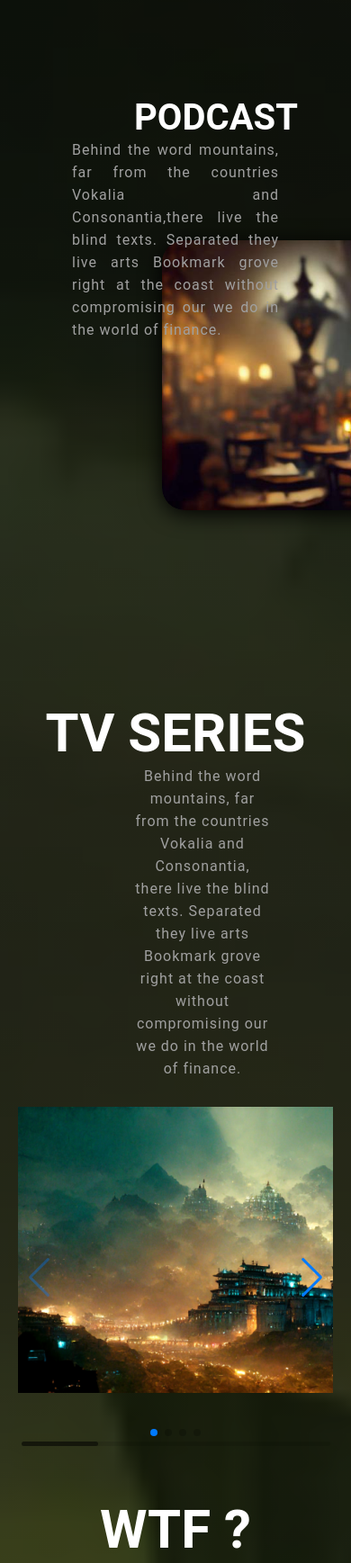
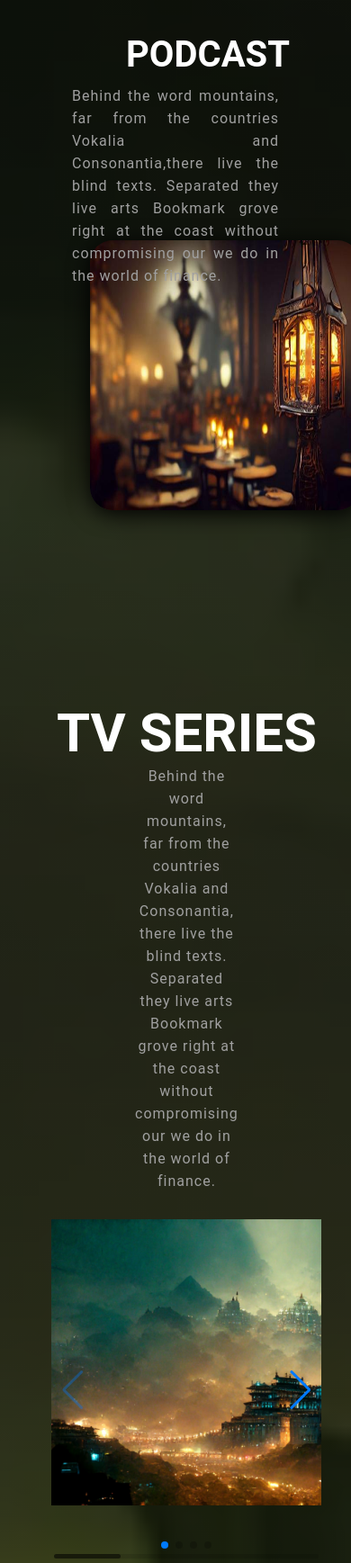
Before and after one commit to jaypops/2127ad, a plain HTML site: page index.html in a window 390 px wide. Shown: the part 1704-3441 px from the top of the page at 90% size. Drawn offline with nearby package versions, Linux system fonts and the light colour scheme; a web font is replaced by a local one.

Commit message:
Update style.css

```diff
--- a/style.css
+++ b/style.css
@@ -295,11 +295,12 @@ nav ul li a:hover:after{
        justify-content: center;
    }
     .nft_colo img, .nft_wtf img{
-       display: flex;
+       display: block;
        justify-content:center;
        height: 300px;
+       width: 300px;
        position: relative;
-       left: 130px;
+      left: 50px;
    }
    .podcast__, .doa{
     display: block;
@@ -313,7 +314,7 @@ nav ul li a:hover:after{
     bottom: 300px;
    }
    .podcast__ .pod h3, .doa .do h3{
-    display: flex;
+    display: block;
     justify-content: center;
     position: relative;
     bottom: 300px;
@@ -321,19 +322,20 @@ nav ul li a:hover:after{
    }
    .doa_image img, .nft__image img{
     display: flex;
+    width: 300px;
+    height: 300px;
     justify-content:center;
     position: relative;
     top: 300px;
-    height: 300px;
-    left: 130px;
+    left: 50px;
    }
    .podcast__ .pod p{
        position: relative;
-       bottom: 320px;
+       bottom: 380px;
    }
    .podcast__ .pod h3{
     position: relative;
-    bottom: 290px;
+    bottom: 360px;
    }
    .nft__image img{
        position: relative;
@@ -341,14 +343,14 @@ nav ul li a:hover:after{
    }
    .doa_image img{
     position: relative;
-    top: 235px;
+    top: 320px;
    }
    .tv .tvh p{
-    padding: 0 90px 30px 150px;
+    padding: auto;
     text-align: center;
  }
-    .swiper{
-     width: 350px;
+ .swiper{
+     width: 300px;
  }
  .leg p{
     padding: 0 50px 30px 50px;
```
